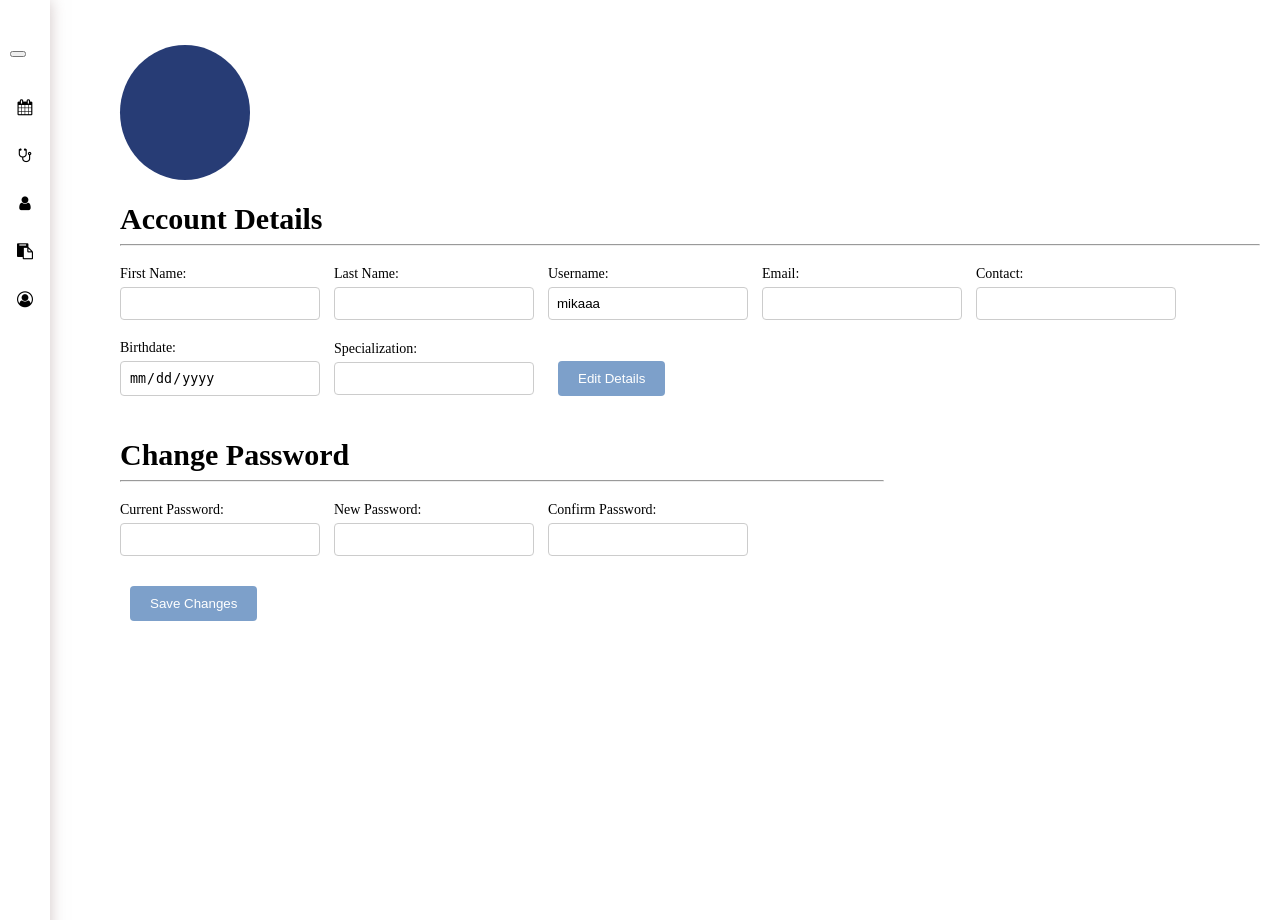
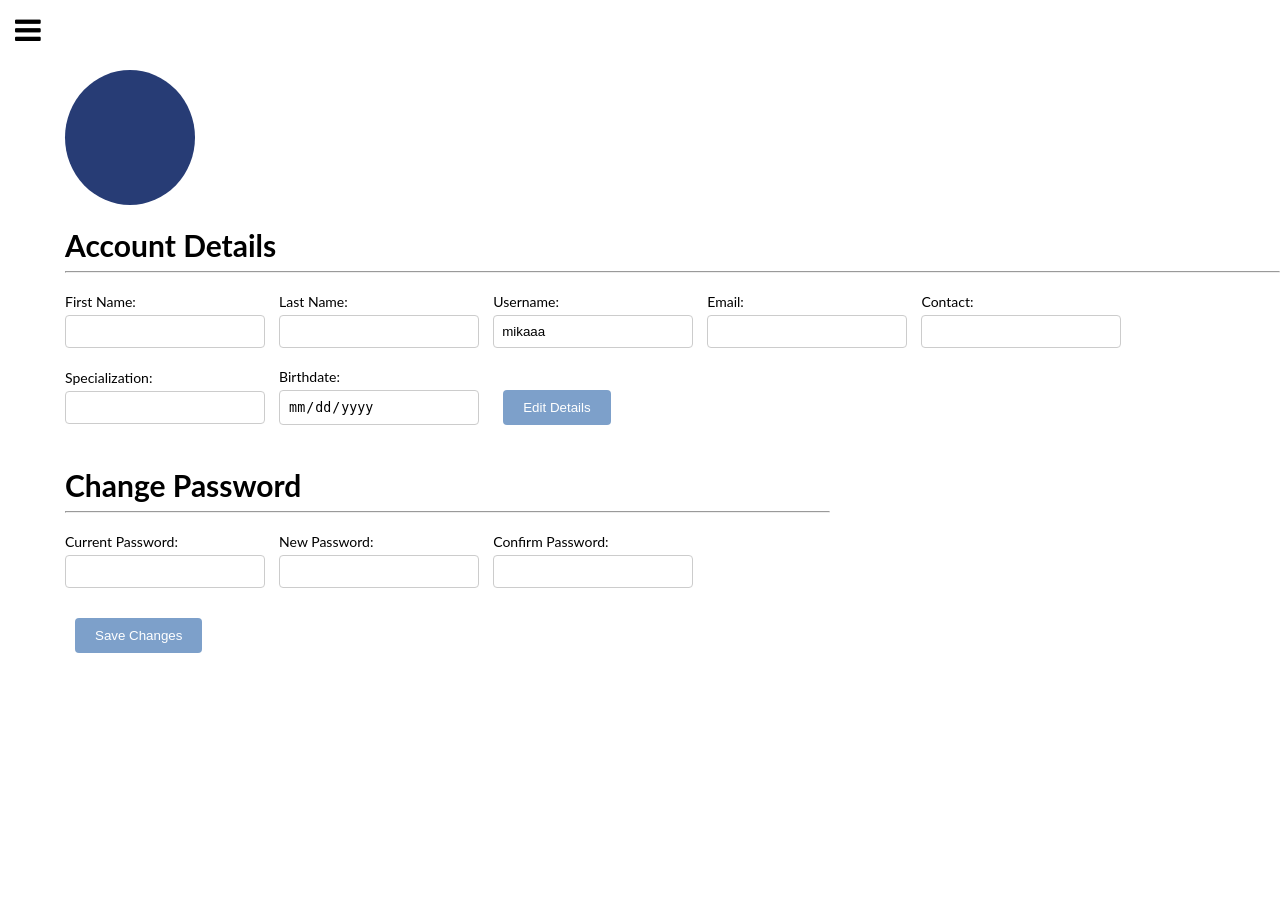
Before and after one commit to mccvliqht/Updated-Clinic-System, a PHP site: page /doc_page/doctor_profile.php in a window 1280 px wide. Run offline with PHP 8.4, Linux system fonts and the light colour scheme; a user stored in the database is signed in; data comes from the database, SQL or seed files in the repository; data that the repository does not hold is empty.

Commit message:
update mainly doc page

```diff
--- a/doc_page/doctor_profile.php
+++ b/doc_page/doctor_profile.php
@@ -4,14 +4,21 @@ session_start(); // Start the session
 // Include your database configuration file
 include '../config.php';
 
-// Check if the session variable is set
+$firstName = '';
+$lastName = '';
+$username = '';
+$email = '';
+$contact = '';
+$specialization = '';
+$birthdate = '';
+
 if(isset($_SESSION['username'])) {
     $username = $_SESSION['username'];
 
     // Prepare SQL statement to fetch account details
-    $sql = "SELECT doc_id, doc_fname, doc_lname, doc_spec, doc_birthdate, doc_email, doc_contact, lgn_username
-            FROM tblDoctor
-            INNER JOIN tblLogin ON tblDoctor.lgn_id = tblLogin.lgn_id
+    $sql = "SELECT doc_fname, doc_lname, doc_email, doc_contact, doc_spec, doc_birthdate, lgn_username
+        FROM tbldoctor
+        INNER JOIN tblLogin ON tbldoctor.lgn_id = tblLogin.lgn_id
         WHERE tblLogin.lgn_username = ?";
 
     // Prepare the SQL statement
@@ -27,7 +34,7 @@ if(isset($_SESSION['username'])) {
     // Check if username exists
     if ($stmt->num_rows > 0) {
         // Bind result variables
-        $stmt->bind_result($doc_id, $doc_fname, $doc_lname, $doc_spec, $doc_birthdate, $doc_email, $doc_contact, $lgn_username);
+      $stmt->bind_result($doc_fname, $doc_lname, $doc_email, $doc_contact, $doc_spec, $doc_birthdate, $lgn_username);
 
       // Fetch result
       $stmt->fetch();
@@ -37,9 +44,10 @@ if(isset($_SESSION['username'])) {
       $lastName = $doc_lname;
       $email = $doc_email;
       $contact = $doc_contact;
+      $username = $lgn_username;
+      $specialization = $doc_spec;
       $birthdate = $doc_birthdate;
-        $specialization = $doc_spec;
-        $username = $lgn_username;
+
     }
 
     // Predefined dark colors
@@ -61,24 +69,27 @@ if(isset($_SESSION['username'])) {
     $randomColor = $darkColors[array_rand($darkColors)];
 }
 
-if(isset($_POST['firstName'], $_POST['lastName'], $_POST['email'], $_POST['contact'], $_POST['birthdate'], $_POST['specialization'], $_POST['username'])) {
+$stmt->close();
+
+if(isset($_POST['firstName'], $_POST['lastName'], $_POST['username'], $_POST['email'], $_POST['contact'], $_POST['specialization'], $_POST['birthdate'])) {
     $oldUsername = $_SESSION['username'];
     $newUsername = $_POST['username'];
     $firstName = $_POST['firstName'];
     $lastName = $_POST['lastName'];
     $email = $_POST['email'];
     $contact = $_POST['contact'];
+    $specialization = $_POST['specialization'];
     $birthdate = $_POST['birthdate'];
-    $specialization = $_POST['specialization'];
+
 
     // Start a transaction
     $conn->begin_transaction();
 
     try {
         // Prepare SQL statement to update account details in tblAdmin
-        $sqlAdmin = "UPDATE tblDoctor
-                     INNER JOIN tblLogin ON tblDoctor.lgn_id = tblLogin.lgn_id
-                     SET doc_id = ?, doc_fname = ?, doc_lname = ?, doc_spec = ?, doc_birthdate = ?, doc_email = ?, doc_contact = ?, tblLogin.lgn_username = ?
+        $sqlAdmin = "UPDATE tbldoctor
+                     INNER JOIN tblLogin ON tbldoctor.lgn_id = tblLogin.lgn_id
+                     SET doc_fname = ?, doc_lname = ?, doc_email = ?, doc_contact = ?, doc_spec = ?, doc_birthdate = ?, tblLogin.lgn_username = ?
                      WHERE tblLogin.lgn_username = ?";
 
         // Prepare the SQL statement for updating admin details
@@ -89,7 +100,7 @@ if(isset($_POST['firstName'], $_POST['lastName'], $_POST['email'], $_POST['conta
         }
 
         // Bind parameters and execute statement
-        $stmtAdmin->bind_param("ssssssss", $firstName, $lastName, $email, $contact, $birthdate, $specialization, $newUsername, $oldUsername);
+        $stmtAdmin->bind_param("ssssssss", $firstName, $lastName, $email, $contact, $specialization, $birthdate, $newUsername, $oldUsername);
         if (!$stmtAdmin->execute()) {
             throw new Exception("Execute failed: (" . $stmtAdmin->errno . ") " . $stmtAdmin->error);
         }
@@ -122,36 +133,39 @@ if(isset($_POST['firstName'], $_POST['lastName'], $_POST['email'], $_POST['conta
 <head>
 <meta charset="UTF-8">
     <meta name="viewport" content="width=device-width, initial-scale=1.0">
-  <title>Doc Page</title>
+    <title>Doctor Home</title>
+
     <link rel="stylesheet" href="try.css?v=<?php echo time(); ?>">
+    <link rel="icon" href="LogoClinic.png" type="image/png">
     <link rel="stylesheet" href="https://cdnjs.cloudflare.com/ajax/libs/font-awesome/4.7.0/css/font-awesome.min.css">
+
 </head>
 <body>
+<span id="BarsNav" style="font-size:30px;cursor:pointer" onclick="openNav()"><i class="fa fa-bars"></i></span>
+
+<div id="mySidenav" class="sidenav">
+    <img src="Logo.png" id="mylogo" alt="Soriano Clinic logo">
+    <a href="javascript:void(0)" class="closebtn" onclick="closeNav()">&times;</a>
+    <?php if($firstName && $lastName): ?>
+        <a href="doctor_profile.php" class="doctor_name"><i class="fa fa-user-circle"></i><?php echo $firstName . ' ' . $lastName; ?></a>
+    <?php endif; ?>
+    <a href="doctor_landing_page.php"><i class="fa fa-home"></i>Home</a>
+    <a href="Schedules.php"><i class="fa fa-calendar"></i>Schedules</a>
+    <a href="Patient.php"><i class="fa fa-users"></i>Patients</a>
+    <span title="Logout"><i id="logout" class="fa fa-sign-out"></i></span>
+</div>
+
+<!--- walang gagalaw nito  --->
 <div class="sidebar">
 <div class="navbar">
-      <div class="navbar-title" id="navbarTitle">ADMIN PANEL</div>
-      <button class="nav-icon" onclick="toggleSidebar()">
-        <span class="line"></span>
-        <span class="line"></span>
-        <span class="line"></span>
-      </button>
+<div class="navbar-title" id="navbarTitle"></div>
 </div>
-    <ul class="nav-links">
-        <?php if($firstName && $lastName): ?>
-            <li>
-                <span>
-                    <i class="fa fa-user-circle"></i>
-                    <?php echo $firstName . ' ' . $lastName; ?>
-                </span>
-            </li>
-        <?php endif; ?>
-        <li><a href="doctor_landing_page.php"><i class="fa fa-calendar"></i> <span>Calendar</span></a></li>
-        <li><a href="doctor.php"><i class="fa fa-stethoscope"></i> <span>Doctor</span></a></li>
-        <li><a href="patients.php"><i class="fa fa-user"></i> <span>Patient</span></a></li>
-        <li><a href="Schedules.php"><i class="fa fa-clipboard"></i> <span>Appointment</span></a></li>
-        <li><a href="doctor_profile.php"><i class="fa fa-user-circle-o"></i> <span>Account Details</span></a></li>
-    </ul>
 </div>
+<!--- walang gagalaw nito  --->
+
+
+
+
   <div class="content">
     <div class="profile-container">
       <div class="profile-letter" style="background-color: <?php echo $randomColor; ?>">
@@ -192,12 +206,12 @@ if(isset($_POST['firstName'], $_POST['lastName'], $_POST['email'], $_POST['conta
             <input type="text" id="contact" name="contact" value="<?php echo htmlspecialchars($contact); ?>" class="edit-input" readonly>
           </div>
           <div class="form-group">
+            <label for="email">Specialization:</label>
+            <input type="text" id="specialization" name="specialization" value="<?php echo htmlspecialchars($specialization); ?>" class="edit-input" readonly>
+          </div>
+          <div class="form-group">
             <label for="birthdate">Birthdate:</label>
             <input type="date" id="birthdate" name="birthdate" value="<?php echo htmlspecialchars($birthdate); ?>" class="edit-input" readonly>
-          </div>
-          <div class="form-group">
-            <label for="specialization">Specialization:</label>
-            <input type="text" id="specialization" name="specialization" value="<?php echo htmlspecialchars($specialization); ?>" class="edit-input" readonly>
           </div>
           <div class="button-group">
             <button type="button" id="editBtn">Edit Details</button>
@@ -229,6 +243,17 @@ if(isset($_POST['firstName'], $_POST['lastName'], $_POST['email'], $_POST['conta
     </div>
 
 
-  <script src="try.js"></script>
+  <script src="try.js?v=<?php echo time(); ?>"></script>
+  <script>
+  function openNav() {
+    document.getElementById("mySidenav").style.width = "250px";
+}
+
+function closeNav() {
+    document.getElementById("mySidenav").style.width = "0";
+}
+
+</script>
+
 </body>
 </html>
--- a/doc_page/try.css
+++ b/doc_page/try.css
@@ -1,88 +1,89 @@
-.navbar-title {
-  text-align: center;
-  font-size: 25px;
-  color: #000000; /* Adjust color as needed */
+/*For navigation*/
+
+#BarsNav {
+  padding-left: 15px;
+    padding-top: 15px;
+    display: flex;
 }
 
+#mylogo {
+  padding: 20px;
+  position: absolute;
+  top: 0px;
+  left: 0px;
+  width: 60%;
+  margin-bottom: 20px;
+}
+
+
+
+#logout {
+  bottom: 25px;
+  left: 0px;
+  position: absolute;
+  padding: 0px 0px 50px 10px;
+  font-size: 30px;
+  cursor: pointer;
+}
+
+.fa {
+  font-size: 40px;
+  margin-right: 8px;
+}
+
+
+  .sidenav {
+    height: 100%;
+    width: 0;
+    position: fixed;
+    z-index: 1;
+    top: 0;
+    left: 0;
+    background-color: #ffffff;
+    overflow-x: hidden;
+    transition: 0.5s;
+    padding-top: 60px;
+    box-shadow: 10px 0px 5px 0px lightgray;
+  }
+
+  .doctor_name {
+    font-size: 20px !important;
+  }
+
+  .sidenav a {
+    padding: 8px 10px 8px 32px;
+    text-decoration: none;
+    font-size: 25px;
+    color: #000000;
+    display: block;
+    transition: 0.3s;
+  }
+
+  .sidenav a:hover {
+    color: #ababab;
+    text-decoration: underline;
+  }
+
+  .sidenav .closebtn {
+    position: absolute;
+    top: 0;
+    right: 25px;
+    font-size: 36px;
+    margin-left: 50px;
+  }
+
+/****************/
 body {
   margin: 0;
   padding: 0;
   max-width: 100%;
+  font-family: "Lato", sans-serif;
 }
 
-.sidebar {
-  height: 100%;
-  width: 250px;
-  position: fixed;
-  top: 0;
-  left: 0;
-  background-color: #ffffff;
-  padding-top: 30px;
-  transition: width 0.1s ease, margin-left 0.1s ease, box-shadow 0.2s ease;
-  box-shadow: 0 0 15px rgba(165, 144, 144, 0.5);
-  z-index: 1;
-}
 
-.sidebar a {
-  color: inherit;
-  text-decoration: none;
-}
-
-.sidebar a:hover {
-  color: inherit;
-}
-
-.sidebar a:visited {
-  color: inherit;
-}
-
-.navbar {
-  padding: 10px;
-}
-
-.nav-links {
-  list-style: none;
-  padding: 0;
-}
-
-.nav-links li {
-  padding: 15px;
-  color: #000000;
-  cursor: pointer;
-}
-
-.nav-links li:hover {
-  background-color: #7da0ca;
-}
-
-.nav-links li i {
-  margin-right: 10px;
-}
 
 .content {
-  padding: 20px;
   transition: margin-left 0.1s ease;
-}
-
-.sidebar.collapsed {
-  width: 50px;
-}
-
-.sidebar.collapsed .nav-links li {
-  text-align: center;
-  padding: 15px 0;
-}
-
-.sidebar.collapsed .nav-links li i {
-  margin-right: 0;
-}
-
-.sidebar.collapsed .nav-links li span {
-  display: none;
-}
-
-.content.expanded {
-  margin-left: 50px;
 }
 
 .content .profile-container {
--- a/doc_page/try.js
+++ b/doc_page/try.js
@@ -25,7 +25,7 @@ function toggleSidebar() {
     content.style.transition = '';
 
     // Adjust content's margin-left after transition re-enabled
-    const contentMargin = sidebar.classList.contains('collapsed') ? '50px' : '250px';
+    const contentMargin = sidebar.classList.contains('collapsed') ? '15px' : '250px';
     content.style.marginLeft = contentMargin;
   }, 50);
 }
```
Also changed, not shown: other parts of doc_page/try.css (+0 -112 lines), doc_page/doc_style.css (+0 -22 lines), doc_page/edit_information.html (deleted, +0 -11 lines). Lines whose indentation alone changed are shown as unchanged.
